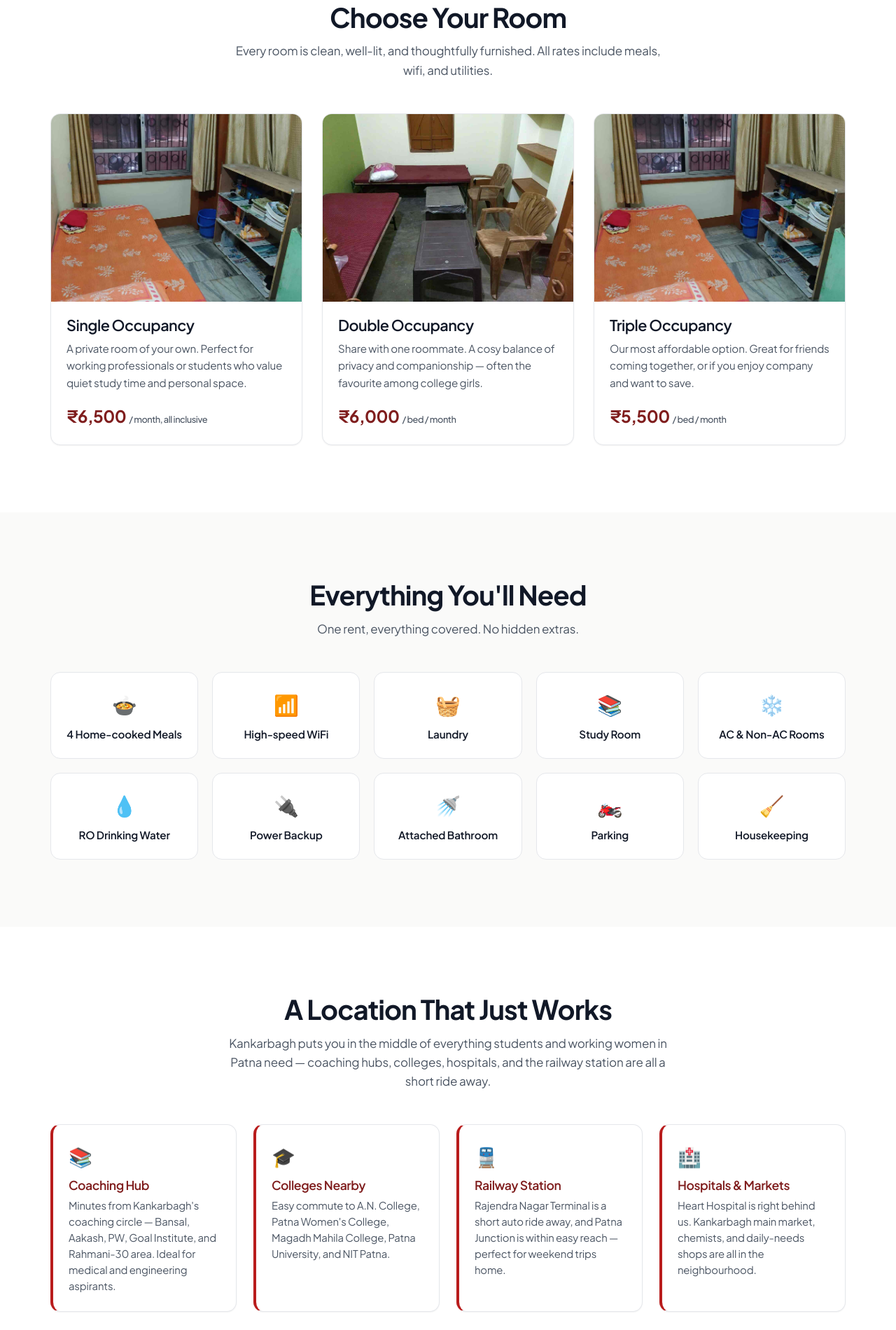
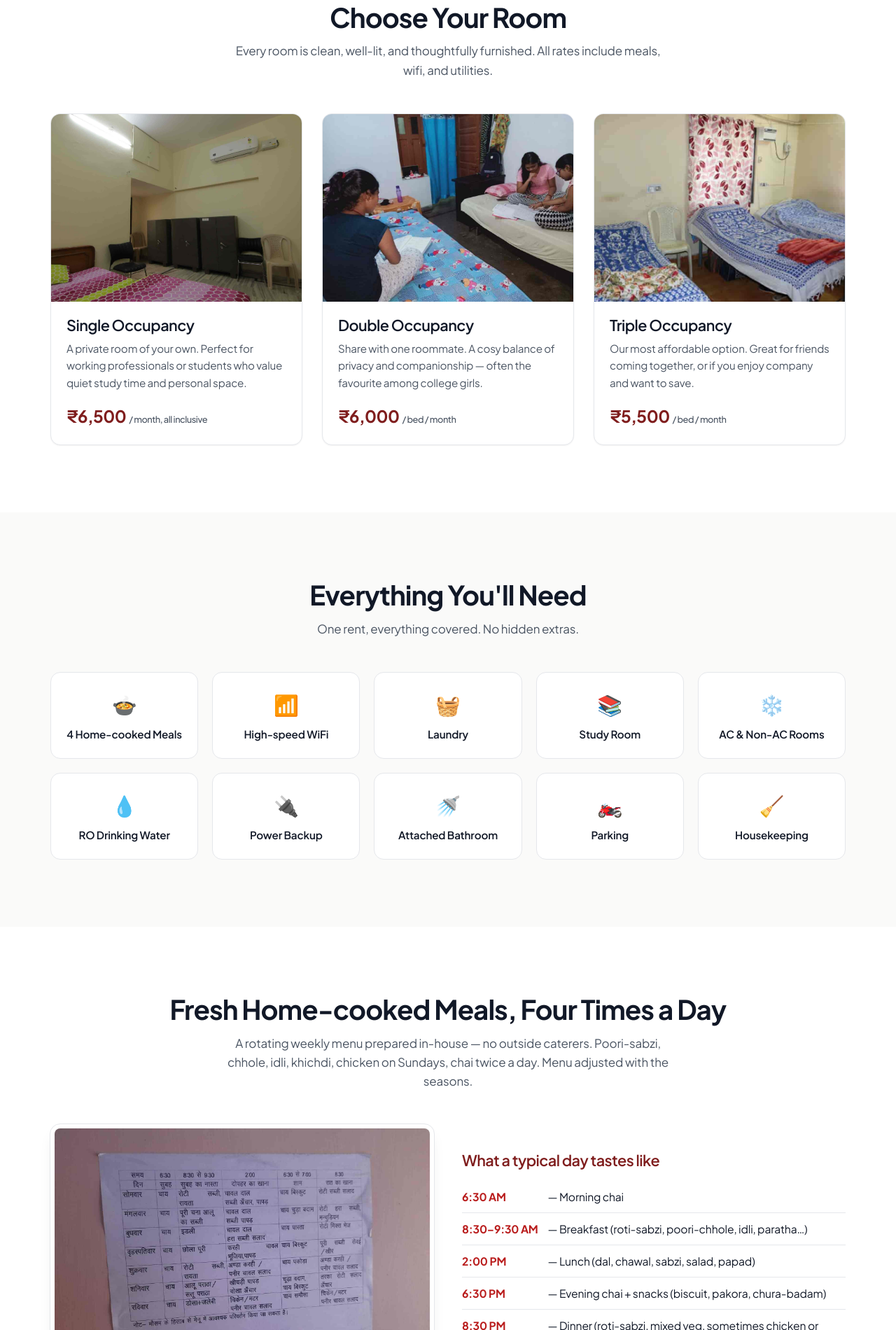
Before and after one commit to RecursivLoop/mithila-girls-hostel, a website: page public/index.html in a window 1280 px wide. Shown: the part 900-2800 px from the top of the page at 70% size. Drawn offline with Linux system fonts and the light colour scheme.

Commit message:
Real photos placed; add Weekly Meal Plan section with menu proof

```diff
--- a/public/index.html
+++ b/public/index.html
@@ -20,14 +20,14 @@
 <meta property="og:title" content="Majanki Girls Hostel — Home Away from Home, Patna" />
 <meta property="og:description" content="Safe, comfortable girls hostel in Kankarbagh, Patna. Meals, wifi, CCTV, 24×7 security. Rooms from ₹5500/month." />
 <meta property="og:url" content="https://majanki-girls-hostel.vercel.app/" />
-<meta property="og:image" content="https://majanki-girls-hostel.vercel.app/photos/01-exterior-gate.jpg" />
+<meta property="og:image" content="https://majanki-girls-hostel.vercel.app/photos/hero-exterior.jpg" />
 <meta property="og:locale" content="en_IN" />
 
 <!-- Twitter -->
 <meta name="twitter:card" content="summary_large_image" />
 <meta name="twitter:title" content="Majanki Girls Hostel — Patna" />
 <meta name="twitter:description" content="Safe girls hostel in Kankarbagh, Patna. From ₹5500/month." />
-<meta name="twitter:image" content="https://majanki-girls-hostel.vercel.app/photos/01-exterior-gate.jpg" />
+<meta name="twitter:image" content="https://majanki-girls-hostel.vercel.app/photos/hero-exterior.jpg" />
 
 <!-- Fonts -->
 <link rel="preconnect" href="https://fonts.googleapis.com" />
@@ -48,7 +48,7 @@
   "telephone": "+91-7488141252",
   "email": "mriganksmishra@gmail.com",
   "priceRange": "₹₹",
-  "image": "https://majanki-girls-hostel.vercel.app/photos/01-exterior-gate.jpg",
+  "image": "https://majanki-girls-hostel.vercel.app/photos/hero-exterior.jpg",
   "address": {
     "@type": "PostalAddress",
     "streetAddress": "C/26, Doctors Colony Road, behind Heart Hospital, Kankarbagh, Patrakar Nagar",
@@ -100,6 +100,7 @@
     <ul class="nav-links" role="navigation">
       <li><a href="#rooms">Rooms</a></li>
       <li><a href="#amenities">Amenities</a></li>
+      <li><a href="#meals">Meals</a></li>
       <li><a href="#location">Location</a></li>
       <li><a href="#safety">Safety</a></li>
       <li><a href="#gallery">Gallery</a></li>
@@ -151,8 +152,8 @@
 
       <article class="room-card">
         <img class="room-img" loading="lazy"
-             src="/photos/02-single-room.jpg"
-             alt="Single-occupancy room at Majanki Girls Hostel with a comfortable bed, storage shelf, and window with grille" />
+             src="/photos/room-single.jpg"
+             alt="Single-occupancy AC room at Majanki Girls Hostel with three lockable steel cupboards and a made bed" />
         <div class="room-body">
           <h3>Single Occupancy</h3>
           <p>A private room of your own. Perfect for working professionals or students who value quiet study time and personal space.</p>
@@ -162,8 +163,8 @@
 
       <article class="room-card">
         <img class="room-img" loading="lazy"
-             src="/photos/03-double-room.jpg"
-             alt="Double-sharing room at Majanki Girls Hostel with two beds, chairs, and study table" />
+             src="/photos/room-double.jpg"
+             alt="Double-sharing room at Majanki Girls Hostel with residents studying" />
         <div class="room-body">
           <h3>Double Occupancy</h3>
           <p>Share with one roommate. A cosy balance of privacy and companionship — often the favourite among college girls.</p>
@@ -173,8 +174,8 @@
 
       <article class="room-card">
         <img class="room-img" loading="lazy"
-             src="/photos/02-single-room.jpg"
-             alt="Triple-sharing room with tidy beds and personal storage at Majanki Girls Hostel" />
+             src="/photos/room-triple.jpg"
+             alt="Triple-sharing room at Majanki Girls Hostel with three beds and block-print sheets" />
         <div class="room-body">
           <h3>Triple Occupancy</h3>
           <p>Our most affordable option. Great for friends coming together, or if you enjoy company and want to save.</p>
@@ -207,7 +208,33 @@
   </div>
 </section>
 
-<!-- Location & Nearby -->
+<!-- Meal plan -->
+<section class="section" id="meals" aria-label="Weekly meal plan">
+  <div class="container">
+    <h2 class="section-title">Fresh Home-cooked Meals, Four Times a Day</h2>
+    <p class="section-lede">
+      A rotating weekly menu prepared in-house — no outside caterers. Poori-sabzi, chhole, idli, khichdi, chicken on Sundays, chai twice a day. Menu adjusted with the seasons.
+    </p>
+
+    <div class="meal-wrap">
+      <div class="meal-photo">
+        <img loading="lazy" width="1728" height="1296" src="/photos/meal-menu.jpg" alt="Weekly meal menu displayed at Majanki Girls Hostel showing breakfast, lunch, snacks and dinner for every day of the week" />
+      </div>
+      <div class="meal-copy">
+        <h3>What a typical day tastes like</h3>
+        <ul class="meal-times">
+          <li><strong>6:30 AM</strong> — Morning chai</li>
+          <li><strong>8:30–9:30 AM</strong> — Breakfast (roti-sabzi, poori-chhole, idli, paratha…)</li>
+          <li><strong>2:00 PM</strong> — Lunch (dal, chawal, sabzi, salad, papad)</li>
+          <li><strong>6:30 PM</strong> — Evening chai + snacks (biscuit, pakora, chura-badam)</li>
+          <li><strong>8:30 PM</strong> — Dinner (roti-sabzi, mixed veg, sometimes chicken or paneer)</li>
+        </ul>
+        <p class="meal-note">Menu on the wall is the actual weekly rotation — visit and see for yourself.</p>
+      </div>
+    </div>
+  </div>
+</section>
+
 <section class="section" id="location" aria-label="Location and nearby landmarks">
   <div class="container">
     <h2 class="section-title">A Location That Just Works</h2>
@@ -259,15 +286,18 @@
 <section class="section" id="gallery">
   <div class="container">
     <h2 class="section-title">A Look Around</h2>
-    <p class="section-lede">Photos from Majanki Girls Hostel — our building, rooms, and the girls at their evening study sessions.</p>
+    <p class="section-lede">Real moments from Majanki — birthdays, study circles, our building, and the food our girls eat every day.</p>
 
     <div class="gallery-grid">
-      <img loading="lazy" width="1728" height="1296" src="/photos/01-exterior-gate.jpg" alt="Front entrance of Majanki Girls Hostel with the signboard reading 'Home Away From Home'" />
-      <img loading="lazy" width="1500" height="2000" src="/photos/02-single-room.jpg" alt="Well-kept single room with orange bedsheet and window at Majanki Girls Hostel" />
-      <img loading="lazy" width="1280" height="960" src="/photos/03-double-room.jpg" alt="Double-sharing room with two beds and seating area at Majanki Girls Hostel" />
-      <img loading="lazy" width="1040" height="780" src="/photos/04-study-area.jpg" alt="Terrace study area where residents at Majanki Girls Hostel study together in the evening" />
-      <img loading="lazy" width="1040" height="780" src="/photos/05-study-group.jpg" alt="Residents in a group study session with tutor guidance at Majanki Girls Hostel" />
-      <img loading="lazy" width="1040" height="780" src="/photos/06-study-evening.jpg" alt="Evening study circle at Majanki Girls Hostel — a supportive learning atmosphere" />
+      <img loading="lazy" width="1200" height="1600" src="/photos/gallery-01-birthday.jpg" alt="Residents at Majanki Girls Hostel celebrating a birthday with cake and balloons" />
+      <img loading="lazy" width="960" height="1280" src="/photos/gallery-02-exterior.jpg" alt="Daytime street view of Majanki Girls Hostel with the signboard visible" />
+      <img loading="lazy" width="1040" height="780" src="/photos/gallery-03-study-group.jpg" alt="Group study session with tutor at Majanki Girls Hostel" />
+      <img loading="lazy" width="1200" height="1600" src="/photos/gallery-04-menu.jpg" alt="Weekly meal menu displayed at Majanki Girls Hostel" />
+      <img loading="lazy" width="1728" height="1296" src="/photos/gallery-05-signboard.jpg" alt="Front facade of Majanki Girls Hostel with the Women's Hostel signboard" />
+      <img loading="lazy" width="1600" height="1200" src="/photos/gallery-06-community.jpg" alt="Community moment at Majanki Girls Hostel — warm blanket distribution" />
+      <img loading="lazy" width="1040" height="780" src="/photos/gallery-07-studying-room.jpg" alt="Resident studying on her bed at Majanki Girls Hostel" />
+      <img loading="lazy" width="1040" height="780" src="/photos/gallery-08-terrace.jpg" alt="Evening terrace study circle at Majanki Girls Hostel" />
+    </div>
     </div>
   </div>
 </section>
--- a/public/styles/main.css
+++ b/public/styles/main.css
@@ -140,7 +140,7 @@ h3 { font-size: clamp(1.15rem, 2vw, 1.35rem); font-weight: 600; }
   position: absolute; inset: 0;
   background:
     linear-gradient(180deg, rgba(0,0,0,.45), rgba(0,0,0,.7)),
-    url("/photos/01-exterior-gate.jpg") center/cover no-repeat;
+    url("/photos/hero-exterior.jpg") center/cover no-repeat;
   z-index: -1;
 }
 .hero-inner { padding: 40px 20px; max-width: 800px; }
@@ -246,6 +246,46 @@ h3 { font-size: clamp(1.15rem, 2vw, 1.35rem); font-weight: 600; }
 .amenity:hover { border-color: var(--brand); }
 .amenity-icon { font-size: 1.8rem; margin-bottom: 8px; }
 .amenity-label { font-weight: 600; font-size: .95rem; }
+
+/* Meal plan */
+.meal-wrap {
+  display: grid;
+  grid-template-columns: 1fr 1fr;
+  gap: 40px;
+  align-items: center;
+}
+@media (max-width: 820px) { .meal-wrap { grid-template-columns: 1fr; } }
+.meal-photo img {
+  width: 100%;
+  height: auto;
+  border-radius: var(--radius);
+  box-shadow: var(--shadow);
+  border: 6px solid #fff;
+  outline: 1px solid var(--line);
+}
+.meal-copy h3 { margin-bottom: 16px; color: var(--brand-dark); }
+.meal-times {
+  list-style: none;
+  padding: 0;
+  margin: 0 0 16px;
+}
+.meal-times li {
+  padding: 10px 0;
+  border-bottom: 1px solid var(--line);
+  font-size: .98rem;
+}
+.meal-times li:last-child { border-bottom: 0; }
+.meal-times strong {
+  display: inline-block;
+  min-width: 120px;
+  color: var(--brand);
+  font-weight: 700;
+}
+.meal-note {
+  color: var(--ink-soft);
+  font-size: .9rem;
+  font-style: italic;
+}
 
 /* Nearby / Location */
 .nearby-grid {
```
Also changed, not shown: public/photos/01-exterior-gate.jpg (deleted), public/photos/02-single-room.jpg (deleted), public/photos/03-double-room.jpg (deleted), public/photos/06-study-evening.jpg (deleted), public/photos/gallery-01-birthday.jpg (added), public/photos/gallery-02-exterior.jpg (added), public/photos/gallery-03-study-group.jpg (renamed from public/photos/05-study-group.jpg), public/photos/gallery-04-menu.jpg (added), public/photos/gallery-05-signboard.jpg (added), public/photos/gallery-06-community.jpg (added), public/photos/gallery-07-studying-room.jpg (added), public/photos/gallery-08-terrace.jpg (renamed from public/photos/04-study-area.jpg), public/photos/hero-exterior.jpg (added), public/photos/meal-menu.jpg (added), 3 more files.
